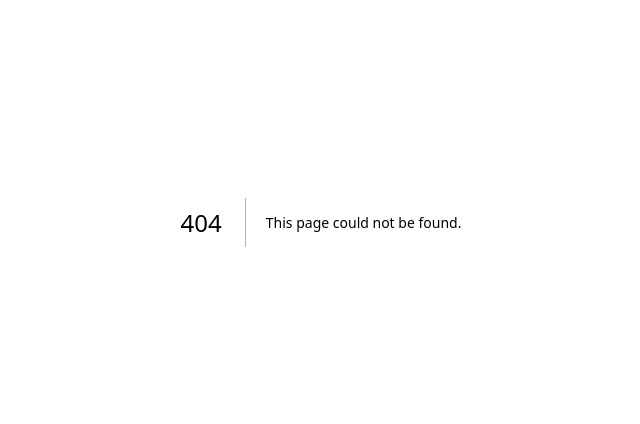
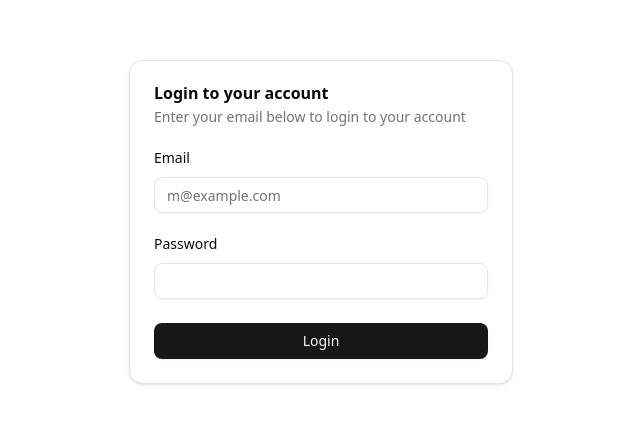
Before and after one commit to ahargunyllib/lrwh-customize-gift, a Next.js app: page /admin/login in a window 1280 px wide. Before the commit this address had no page. Shown: the part 178-602 px from the top of the page, without its empty margins (319-959 px from the left). Built offline with nearby package versions, Linux system fonts and the light colour scheme.

Commit message:
feat: add login page and form components for user authentication

```diff
--- /dev/null
+++ b/src/app/(dashboard)/admin/login/page.tsx
@@ -0,0 +1,11 @@
+import { LoginForm } from "@/features/auth/components/login-form";
+
+export default function Page() {
+	return (
+		<div className="flex min-h-svh w-full items-center justify-center p-6 md:p-10">
+			<div className="w-full max-w-sm">
+				<LoginForm />
+			</div>
+		</div>
+	);
+}
--- /dev/null
+++ b/src/features/auth/components/login-form.tsx
@@ -0,0 +1,48 @@
+import { Button } from "@/shared/components/ui/button";
+import {
+	Card,
+	CardContent,
+	CardDescription,
+	CardHeader,
+	CardTitle,
+} from "@/shared/components/ui/card";
+import { Input } from "@/shared/components/ui/input";
+import { Label } from "@/shared/components/ui/label";
+import { cn } from "@/shared/lib/utils";
+
+export function LoginForm({
+	className,
+	...props
+}: React.ComponentProps<"div">) {
+	return (
+		<div className={cn("flex flex-col gap-6", className)} {...props}>
+			<Card>
+				<CardHeader>
+					<CardTitle>Login to your account</CardTitle>
+					<CardDescription>
+						Enter your email below to login to your account
+					</CardDescription>
+				</CardHeader>
+				<CardContent>
+					<form>
+						<div className="flex flex-col gap-6">
+							<div className="grid gap-3">
+								<Label htmlFor="email">Email</Label>
+								<Input id="email" type="email" placeholder="m@example.com" />
+							</div>
+							<div className="grid gap-3">
+								<div className="flex items-center">
+									<Label htmlFor="password">Password</Label>
+								</div>
+								<Input id="password" type="password" />
+							</div>
+							<Button type="submit" className="w-full">
+								Login
+							</Button>
+						</div>
+					</form>
+				</CardContent>
+			</Card>
+		</div>
+	);
+}
```
